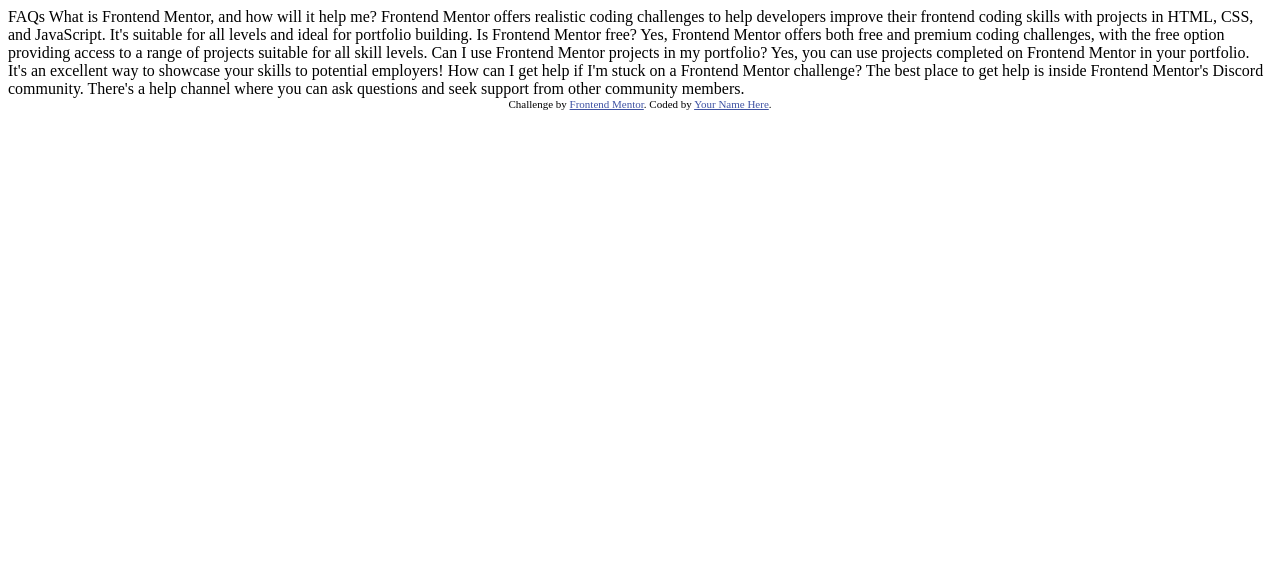
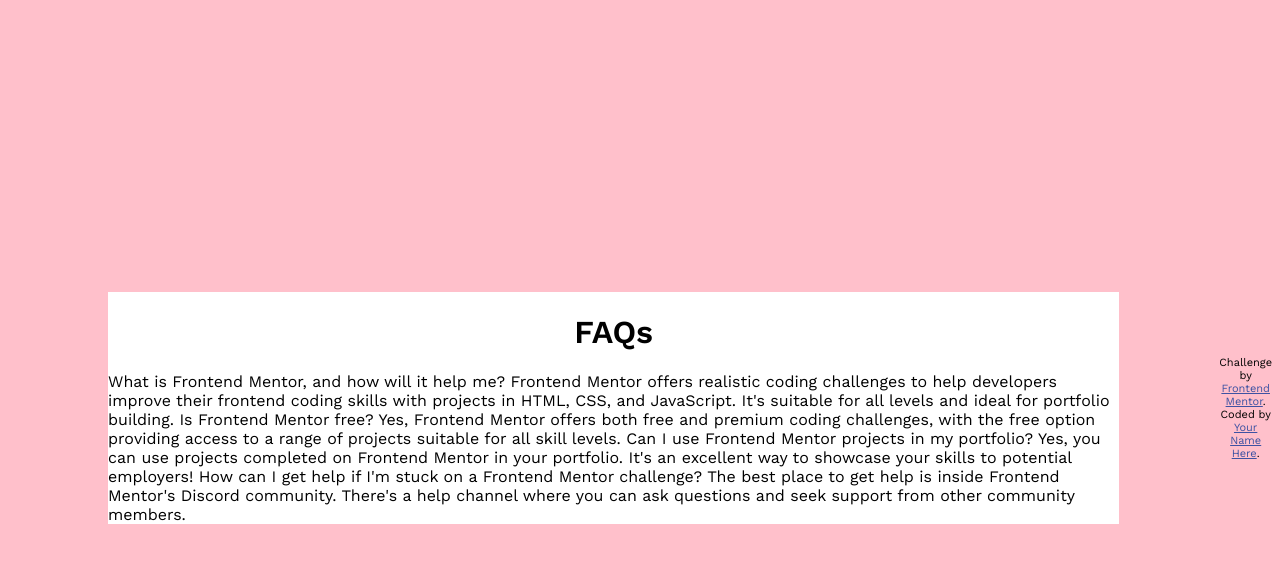
Before and after one commit to BananaWafflez/faq-accordion, a plain HTML site: page index.html in a window 1280 px wide. Drawn offline with nearby package versions, Linux system fonts and the light colour scheme.

Commit message:
Added temp background color and put all text into a box

```diff
--- a/index.html
+++ b/index.html
@@ -5,7 +5,10 @@
   <meta name="viewport" content="width=device-width, initial-scale=1.0"> <!-- displays site properly based on user's device -->
 
   <link rel="icon" type="image/png" sizes="32x32" href="./assets/images/favicon-32x32.png">
-
+  <link rel="stylesheet" href="style.css">
+  <link rel="preconnect" href="https://fonts.googleapis.com">
+  <link rel="preconnect" href="https://fonts.gstatic.com" crossorigin>
+  <link href="https://fonts.googleapis.com/css2?family=Work+Sans:wght@400;600&display=swap" rel="stylesheet">
   <title>Frontend Mentor | FAQ accordion</title>
 
   <!-- Feel free to remove these styles or customise in your own stylesheet 👍 -->
@@ -15,8 +18,8 @@
   </style>
 </head>
 <body>
-
-  FAQs
+  <div class="faqbox">
+    <h1>FAQs</h1>
 
     What is Frontend Mentor, and how will it help me?
 
@@ -38,6 +41,8 @@
 
     The best place to get help is inside Frontend Mentor's Discord community. There's a help
     channel where you can ask questions and seek support from other community members.
+  </div>
+
 
 
   <div class="attribution">
--- /dev/null
+++ b/style.css
@@ -0,0 +1,18 @@
+
+body{
+    background-color:pink;
+    display:flex;
+    justify-content: center;
+    align-items: center;
+    min-height: 100vh;
+    font-family: "Work Sans";
+}
+.faqbox{
+    background-color: white;
+    margin: 100px;
+}
+h1{
+    display:flex;
+    justify-content: center;
+
+}
```
Lines whose indentation alone changed are shown as unchanged.
